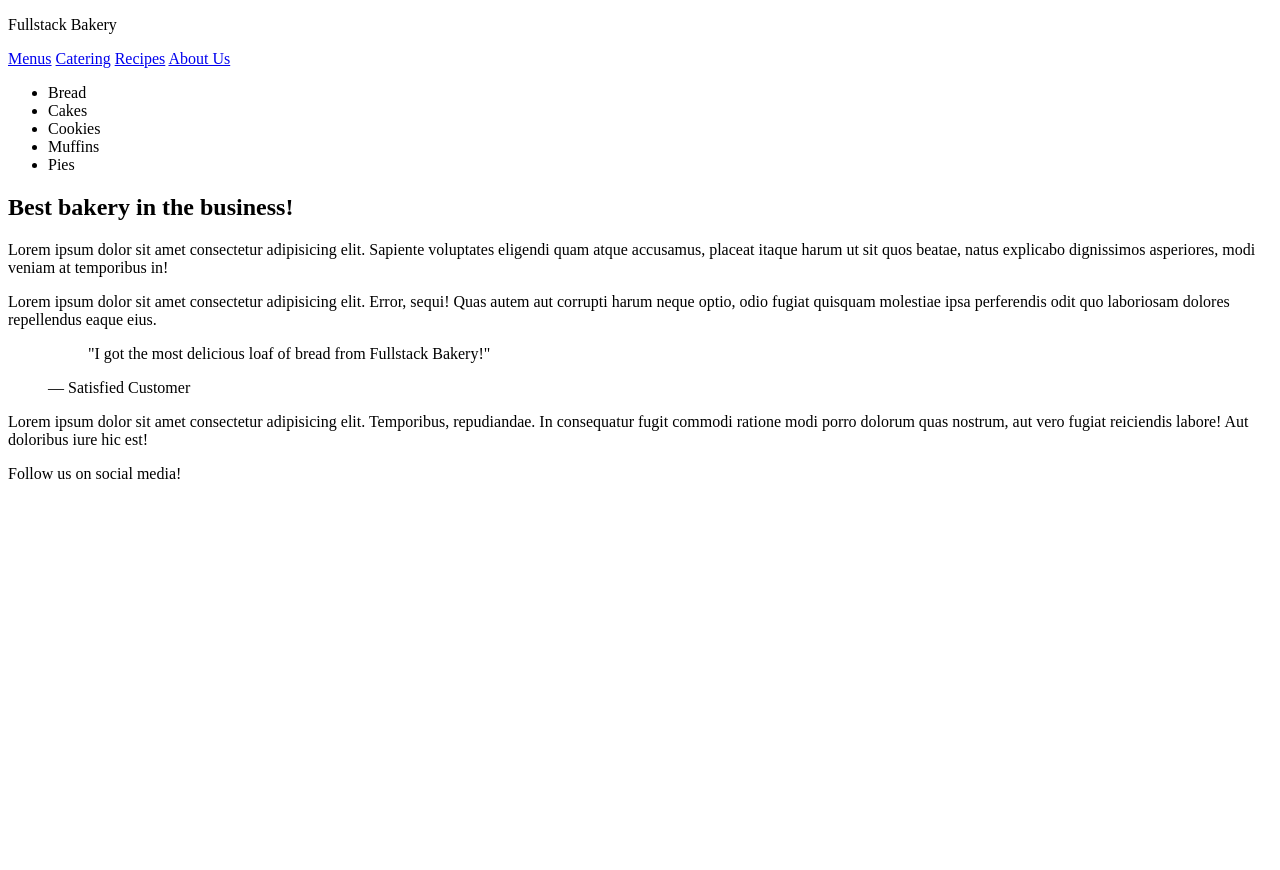
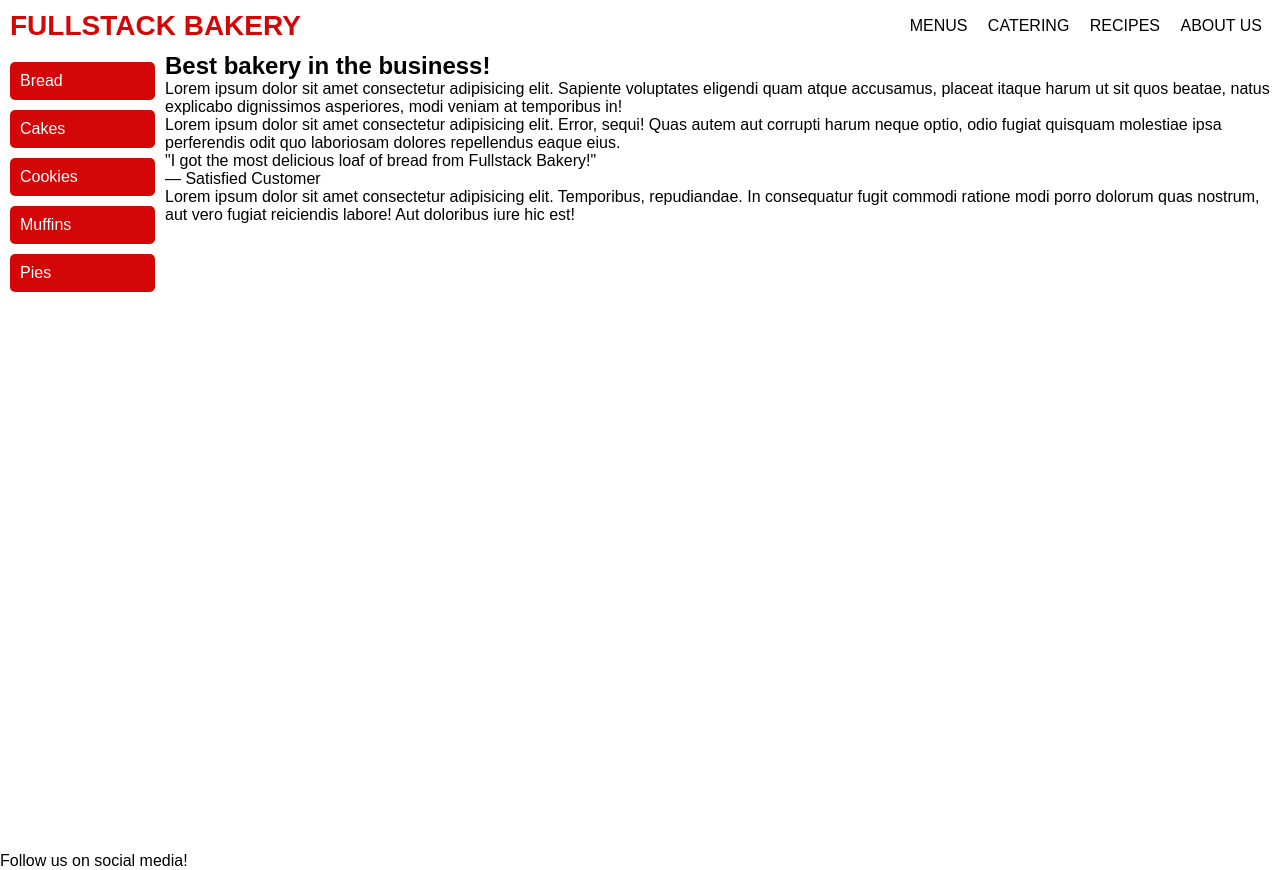
Before and after one commit to SHussain47/fullstack-bakery, a plain HTML site: page index.html in a window 1280 px wide. Before the commit the page ends 800 px from the top, so only its background shows below. Drawn offline with Linux system fonts and the light colour scheme.

Commit message:
feat: adding stylesheet.css | fixed heading and side bar

```diff
--- a/index.html
+++ b/index.html
@@ -2,6 +2,7 @@
 <html lang="en">
   <head>
     <title>Fullstack Bakery</title>
+    <link rel="stylesheet" href="stylesheet.css">
   </head>
   <body>
     <header>
--- /dev/null
+++ b/stylesheet.css
@@ -0,0 +1,60 @@
+* {
+    margin: 0;
+    box-sizing: border-box;
+    font-family: Arial, Helvetica, sans-serif;
+}
+
+header {
+    display: flex;
+    align-items: center;
+    padding: 10px;
+}
+
+.brand {
+    text-transform: uppercase;
+    font-size: 1.75rem;
+    color: rgb(211, 7, 7);
+    font-weight: bold;
+}
+
+nav {
+    margin-left: auto;
+}
+
+nav a {
+    color: black;
+    text-transform: uppercase;
+    text-decoration: none;
+    margin: 8px;
+}
+
+main {
+    display: flex;
+    /* gap: 200px; */
+    height: 100vh;
+}
+
+aside {
+    width: 165px;
+    padding: 10px;
+
+}
+
+ul {
+    list-style: none;
+    padding-left: 0;;
+
+}
+
+li {
+    background-color: rgb(211, 7, 7);
+    color: white;
+    margin-bottom: 10px;
+    border-radius: 5px;
+    padding: 10px;
+
+}
+
+article {
+    flex: 1;
+}
```
